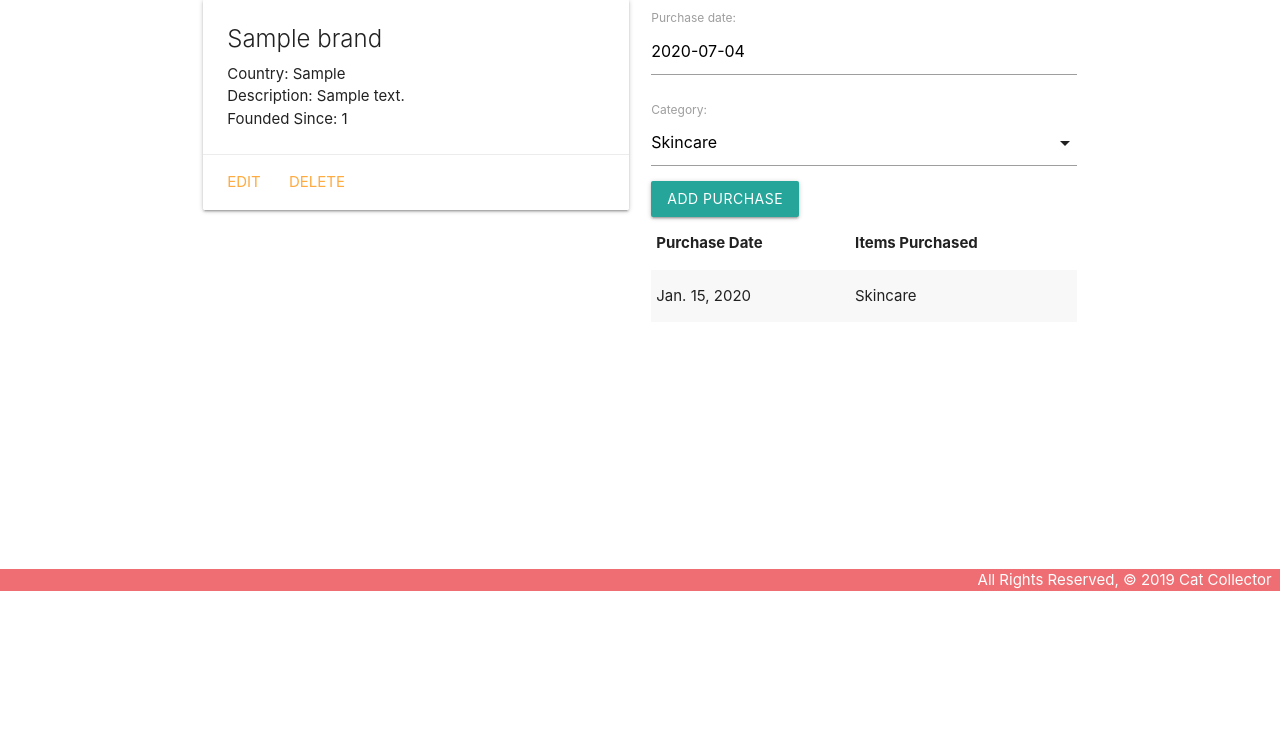
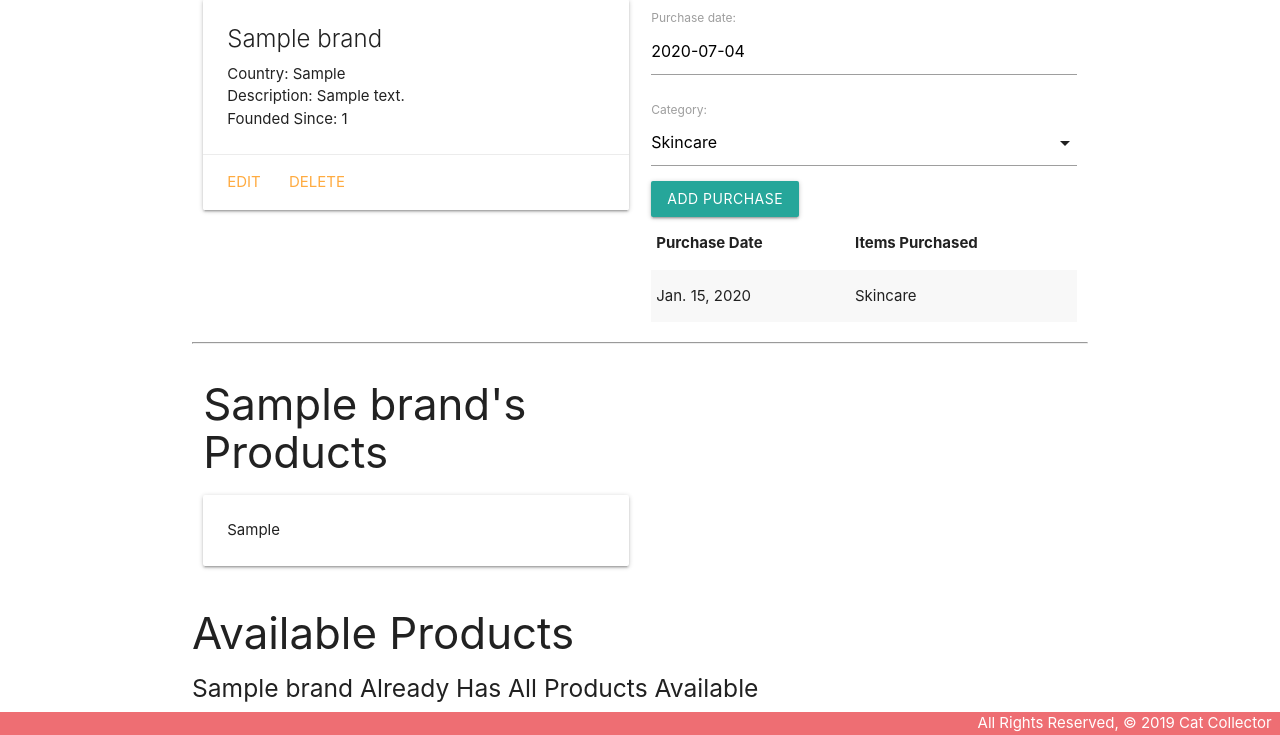
Before and after one commit to cubasve/Beauty-Brand-Collector, a Django app: page /brands/1/ in a window 1280 px wide. Shown: the part 209-944 px from the top of the page. Before the commit the page ends 800 px from the top, so only its background shows below. Run offline with Django 3.2, Linux system fonts and the light colour scheme; tables that the repository leaves empty hold one stand-in row (values such as "Sample post").

Commit message:
Add brand's products and available products

```diff
--- a/main_app/admin.py
+++ b/main_app/admin.py
@@ -1,7 +1,8 @@
 from django.contrib import admin
-from .models import Brand, Purchase
+from .models import Brand, Purchase, Product
 
 # Register your models here.
 
 admin.site.register(Brand)
 admin.site.register(Purchase)
+admin.site.register(Product)
--- a/main_app/models.py
+++ b/main_app/models.py
@@ -8,7 +8,7 @@ class Product(models.Model):
     type = models.CharField(max_length=100)
 
     def __str__(self):
-        return self.name
+        return self.type
 
     def get_absolute_url(self):
         return reverse('products_detail', kwargs={'pk': self.id})
@@ -19,6 +19,7 @@ class Brand(models.Model):
     country = models.CharField(max_length=100)
     description = models.TextField(max_length=250)
     founded = models.IntegerField()
+    products = models.ManyToManyField(Product)
 
     def __str__(self):
         return self.name
--- a/main_app/templates/brands/detail.html
+++ b/main_app/templates/brands/detail.html
@@ -44,6 +44,39 @@
         </table>
     </div>
 </div>
+<hr>
+<div class="row">
+    <div class="col s6">
+        <h3>{{ brand.name }}'s Products</h3>
+        {% if brand.products.count %}
+        {% for product in brand.products.all %}
+        <div class="card">
+            <div class="card-content">{{ product.type }}</div>
+        </div>
+        {% endfor %}
+        {% else %}
+        <h5>No Products Yet</h5>
+        {% endif %}
+    </div>
+</div>
+<div class="col s6">
+    <h3>Available Products</h3>
+    {% if products.count %}
+    {% for product in products.all %}
+    <div class="card">
+        <div class="card-content"> {{ product.type }}</div>
+    </div>
+    <div class="card-action">
+        <form action="" method="post">
+            {% csrf_token %}
+            <button type="submit" class="btn">Add</button>
+        </form>
+    </div>
+    {% endfor %}
+    {% else %}
+    <h5>{{ brand.name }} Already Has All Products Available</h5>
+    {% endif %}
+</div>
 <script>
     var dateEl = document.getElementById('id_date');
     M.Datepicker.init(dateEl, {
--- a/main_app/views.py
+++ b/main_app/views.py
@@ -21,10 +21,14 @@ def brands_index(request):
 def brands_detail(request, brand_id):
     brand = Brand.objects.get(id=brand_id)
     purchase_form = PurchaseForm()
-    return render(request, 'brands/detail.html', {
-        'brand': brand,
-        'purchase_form': purchase_form
-    })
+    products_brand_doesnt_have = Product.objects.exclude(
+        id__in=brand.products.all().values_list('id'))
+    return render(
+        request, 'brands/detail.html', {
+            'brand': brand,
+            'purchase_form': purchase_form,
+            'products': products_brand_doesnt_have,
+        })
 
 
 class BrandCreate(CreateView):
```
Also changed, not shown: main_app/migrations/0010_brand_products.py (added).
